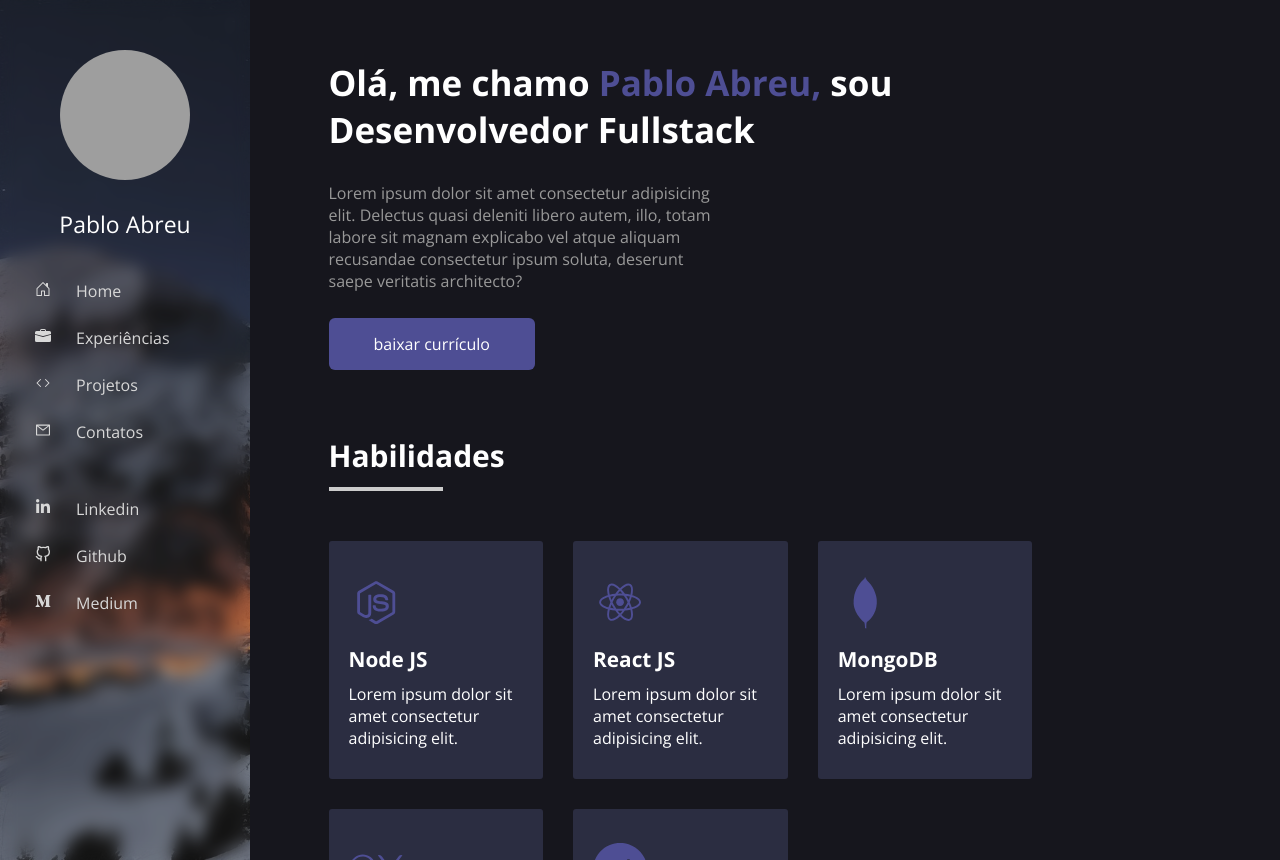
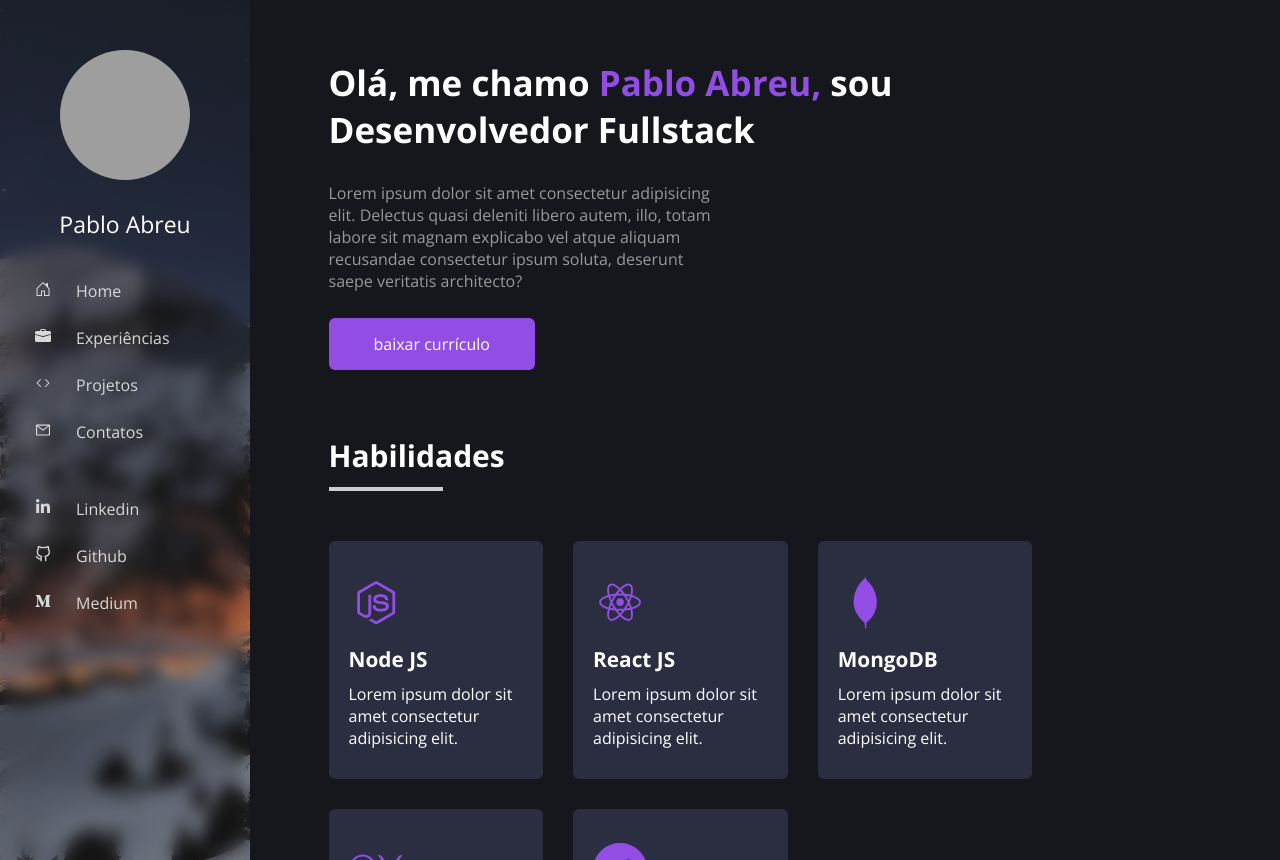
Before and after one commit to PabloAbreuDev/meu_site, a Next.js app: page / in a window 1280 px wide. Built offline with nearby package versions, Linux system fonts and the light colour scheme; grey boxes are pictures that could not be loaded.

Commit message:
feat: theming

```diff
--- a/src/components/card_hability/styled.ts
+++ b/src/components/card_hability/styled.ts
@@ -7,6 +7,7 @@ export const CardHabilityStyled = styled.div`
   padding: 30px 20px;
   border-radius: 3px;
   display: inline-block;
+  border-radius: 6px;
 
   .icon {
     color: ${(props) => props.theme.colors.lightBlue};
--- a/src/components/contact_box/styled.ts
+++ b/src/components/contact_box/styled.ts
@@ -37,6 +37,7 @@ export const ContactBoxStyled = styled.div`
   .contact-btn-send {
     background-color: ${(props) => props.theme.colors.lightBlue};
     color: ${(props) => props.theme.colors.white};
+    border-radius: 6px;
     padding: 10px;
     text-align: center;
     cursor: pointer;
--- a/src/components/layout/styled.ts
+++ b/src/components/layout/styled.ts
@@ -161,7 +161,7 @@ export const LayoutStyled = styled.div<{
       @media screen and (max-width: ${breakpoints.mobile}) {
         padding-bottom: 50px;
         width: 100%;
-        padding: 30px 0 120px 0;
+        padding: 30px 0;
       }
     }
     @media screen and (max-width: ${breakpoints.mobile}) {
--- a/src/styles/theme.ts
+++ b/src/styles/theme.ts
@@ -15,7 +15,7 @@ declare module "styled-components" {
 export const darkTheme: DefaultTheme = {
   colors: {
     black: "#16161D",
-    lightBlue: "#4E4E94",
+    lightBlue: "#924DE5",
     darkBlue: "#2B2D41",
     white: "#FFFFFF",
     grey: "#999999",
```
